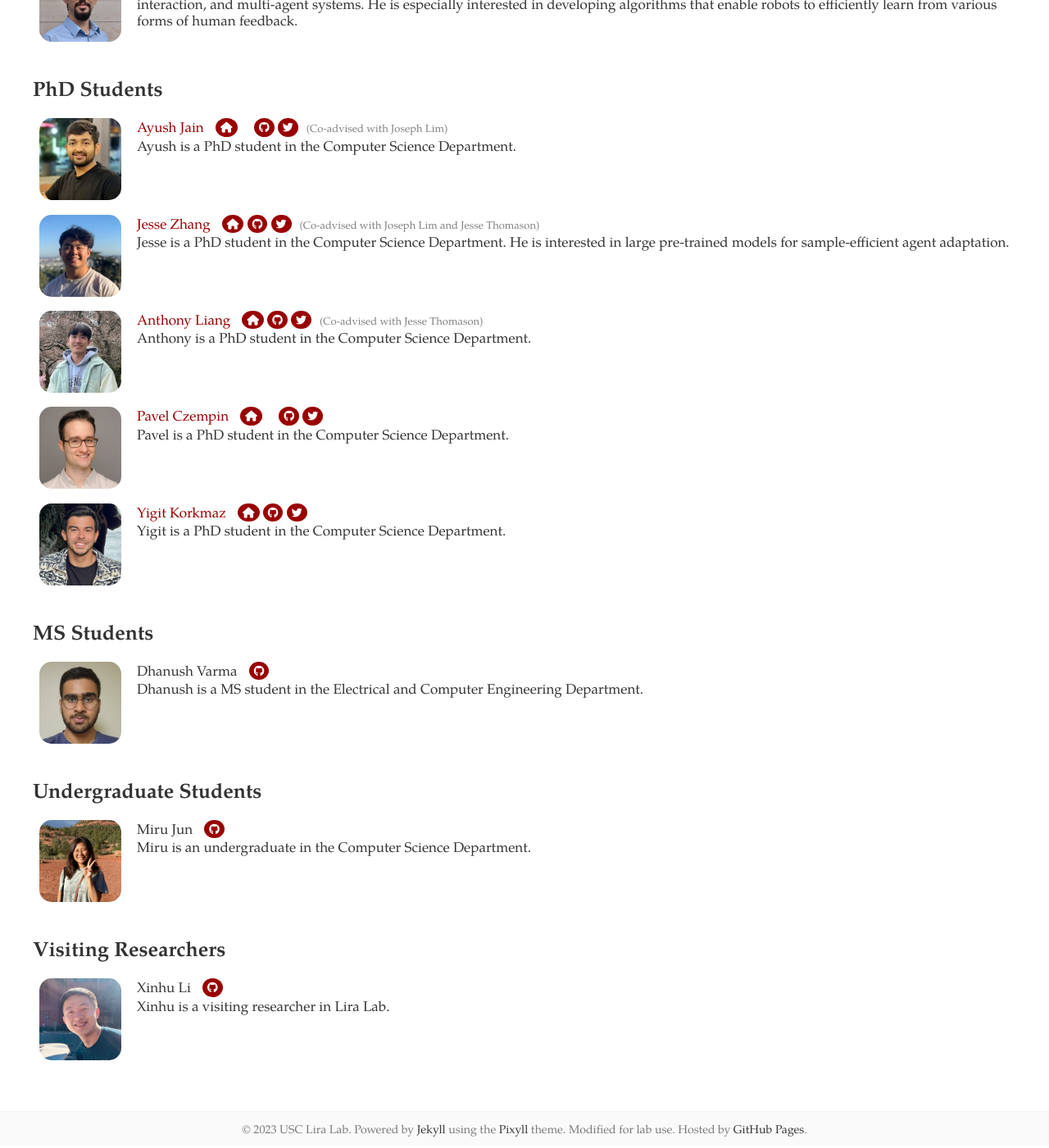
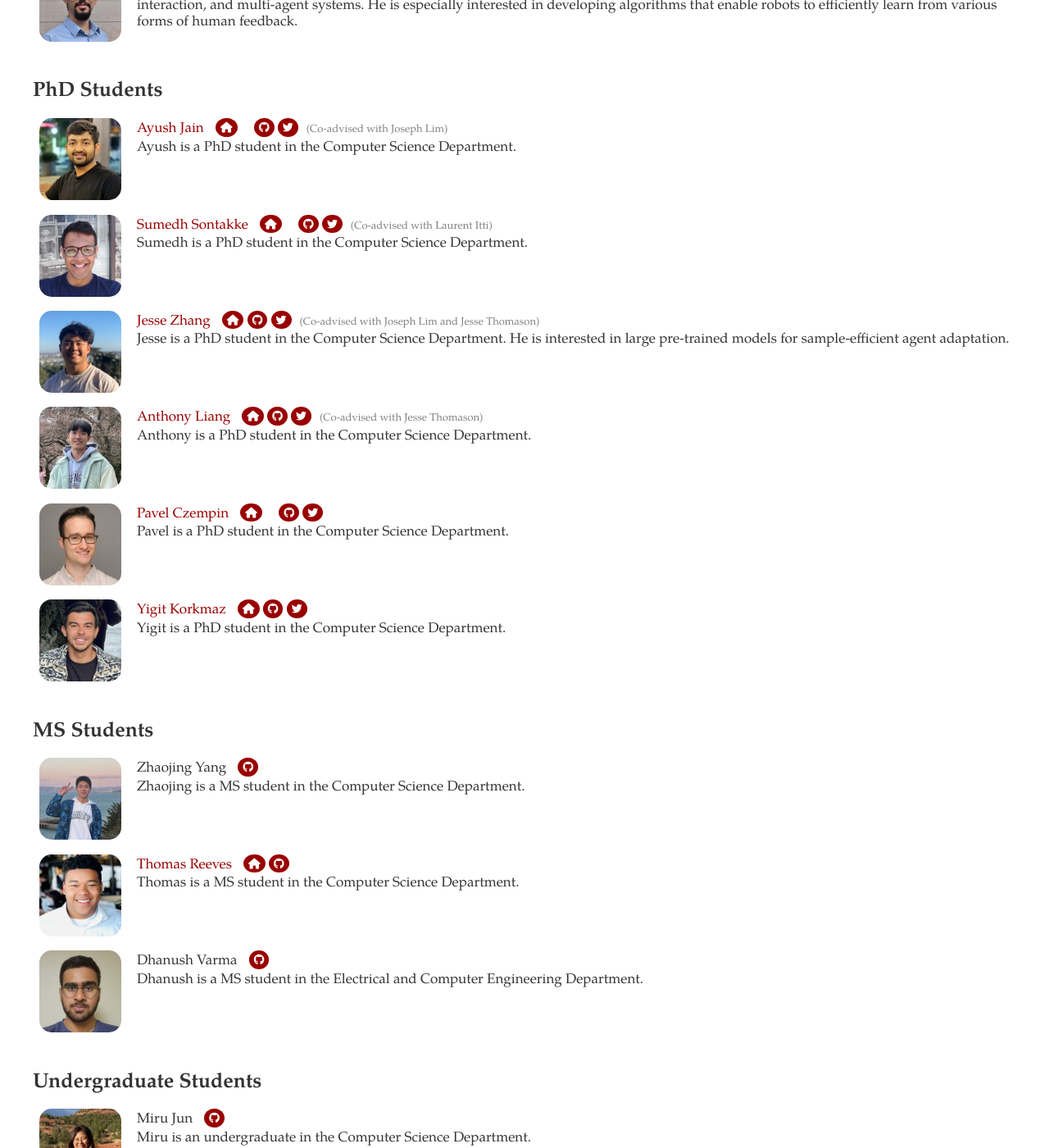
Before and after one commit to USC-Lira/usc-lira.github.io, a Jekyll site: the page built from people.html, in a window 1280 px wide and 1400 px high, scrolled down 316 px. Shown: the whole window at 82% size. Built offline with Jekyll 4.4.1, drawn with Linux system fonts in a browser that asks for light colours; nearby versions of some CDN libraries; a style sheet for code colours, icons or effects is not loaded.

Commit message:
new people are added.

```diff
--- a/_data/people.yml
+++ b/_data/people.yml
@@ -26,6 +26,20 @@
       url: https://github.com/ayushj240/
     - type: twitter
       url: https://twitter.com/Ayushj240
+
+- name: Sumedh Sontakke
+  picture: /images/people/sumedh.png
+  home_url: https://sumedh7.github.io/
+  description: Sumedh is a PhD student in the Computer Science Department.
+  rank: phd
+  coadvisor: Laurent Itti
+  links:
+    - type: scholar
+      url: https://scholar.google.com/citations?user=sUb_eyUAAAAJ
+    - type: github
+      url: https://github.com/sumedh7
+    - type: twitter
+      url: https://twitter.com/SOTA_kke
 
 - name: Jesse Zhang
   picture: /images/people/jesse.jpg
@@ -75,6 +89,25 @@
     - type: twitter
       url: https://twitter.com/yigitkkorkmaz
 
+- name: Zhaojing Yang
+  picture: /images/people/zhaojing.png
+  description: Zhaojing is a MS student in the Computer Science Department.
+  rank: ms
+  links:
+    - type: github
+      url: https://github.com/yang-zj1026
+
+- name: Thomas Reeves
+  picture: /images/people/thomas.png
+  home_url: https://reevest29.github.io/
+  description: Thomas is a MS student in the Computer Science Department.
+  rank: ms
+  links:
+    - type: github
+      url: https://github.com/Reevest29
+    - type: scholar
+      url: https://scholar.google.com/citations?user=zVDNPpvMya0C
+
 - name: Dhanush Varma
   picture: /images/people/dhanush.png
   description: Dhanush is a MS student in the Electrical and Computer Engineering Department.
```
Also changed, not shown: images/people/sumedh.png (added), images/people/thomas.png (added), images/people/zhaojing.png (added).
